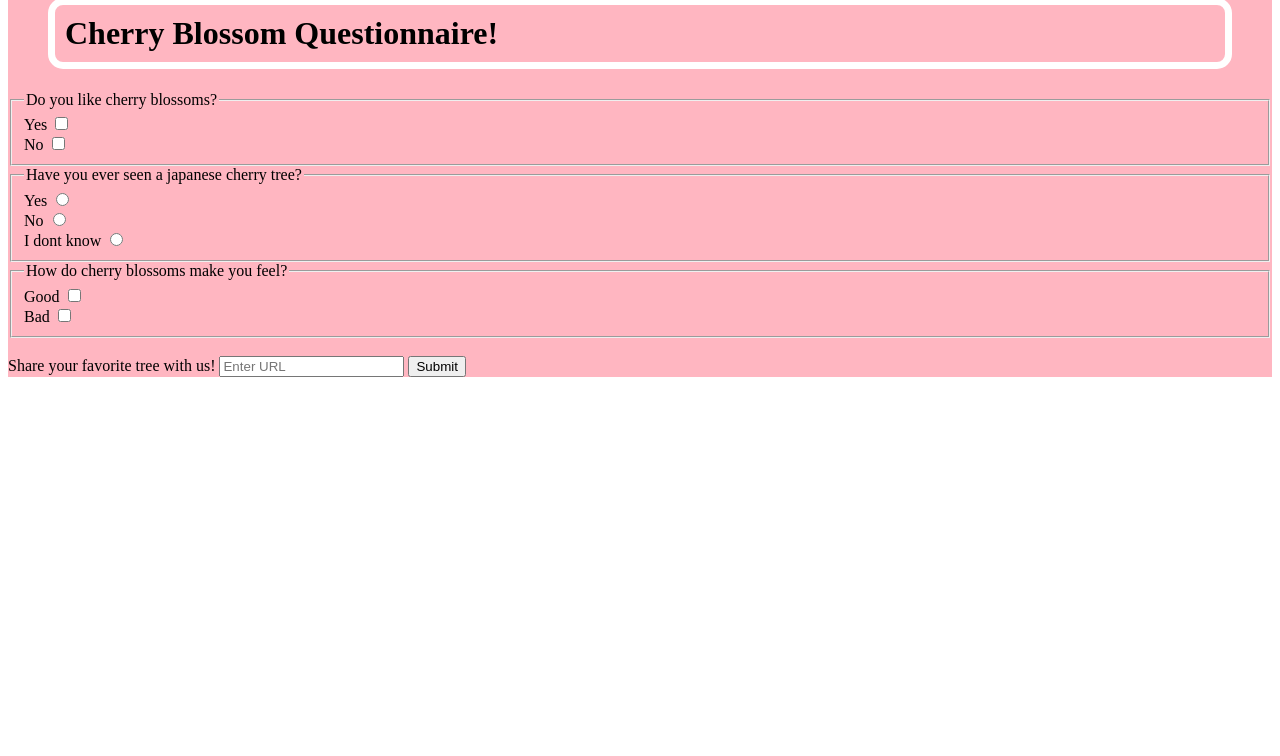
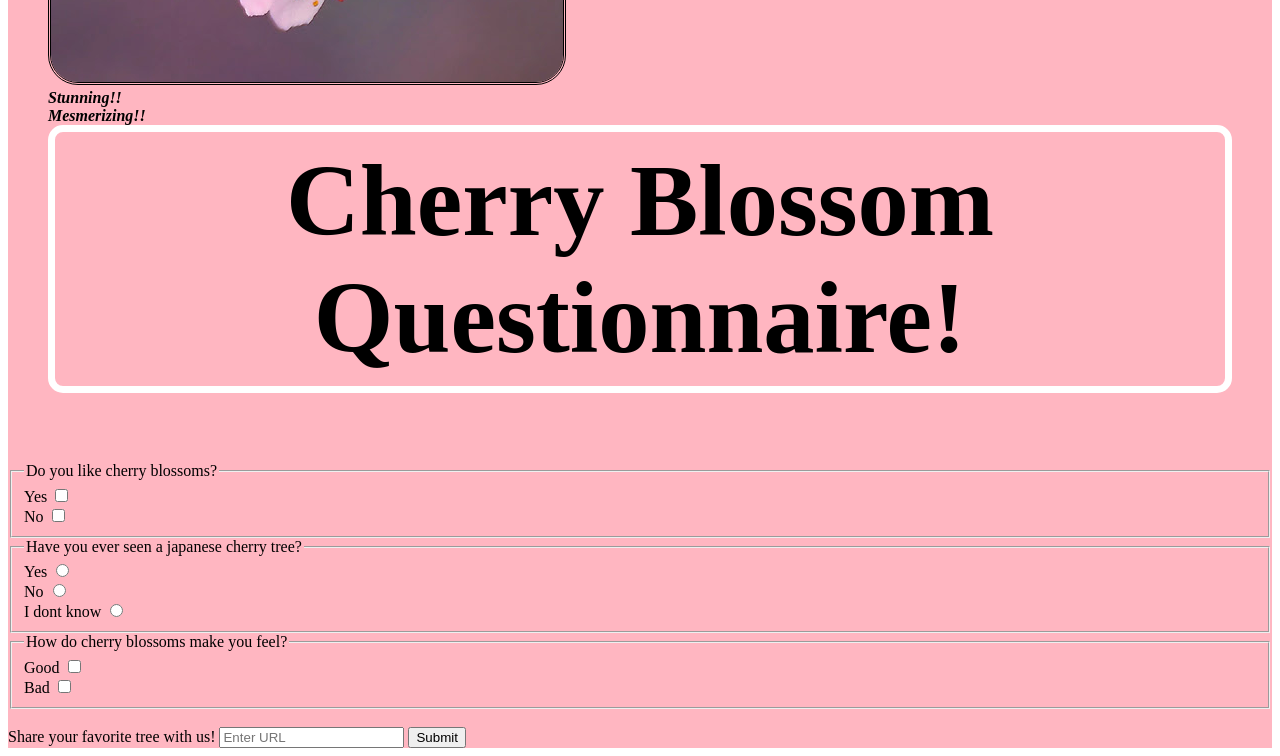
Before and after one commit to csumb-zachary-yalc/csumb-zachary-yalc.github.io, a plain HTML site: page index.html in a window 1280 px wide. Shown: the part 1790-2546 px from the top of the page. Before the commit the page ends 2175 px from the top, so only its background shows below. Drawn offline with Linux system fonts and the light colour scheme.

Commit message:
Update index.html

```diff
--- a/index.html
+++ b/index.html
@@ -10,6 +10,10 @@
 
 <style>
   h1 {
+    font-size: 8vw;
+    text-align: center;
+    height: 100px:
+    margin: 0;
     color: #hotpink;
     background-color: #lightpink;
     border: 7px solid white;
```
